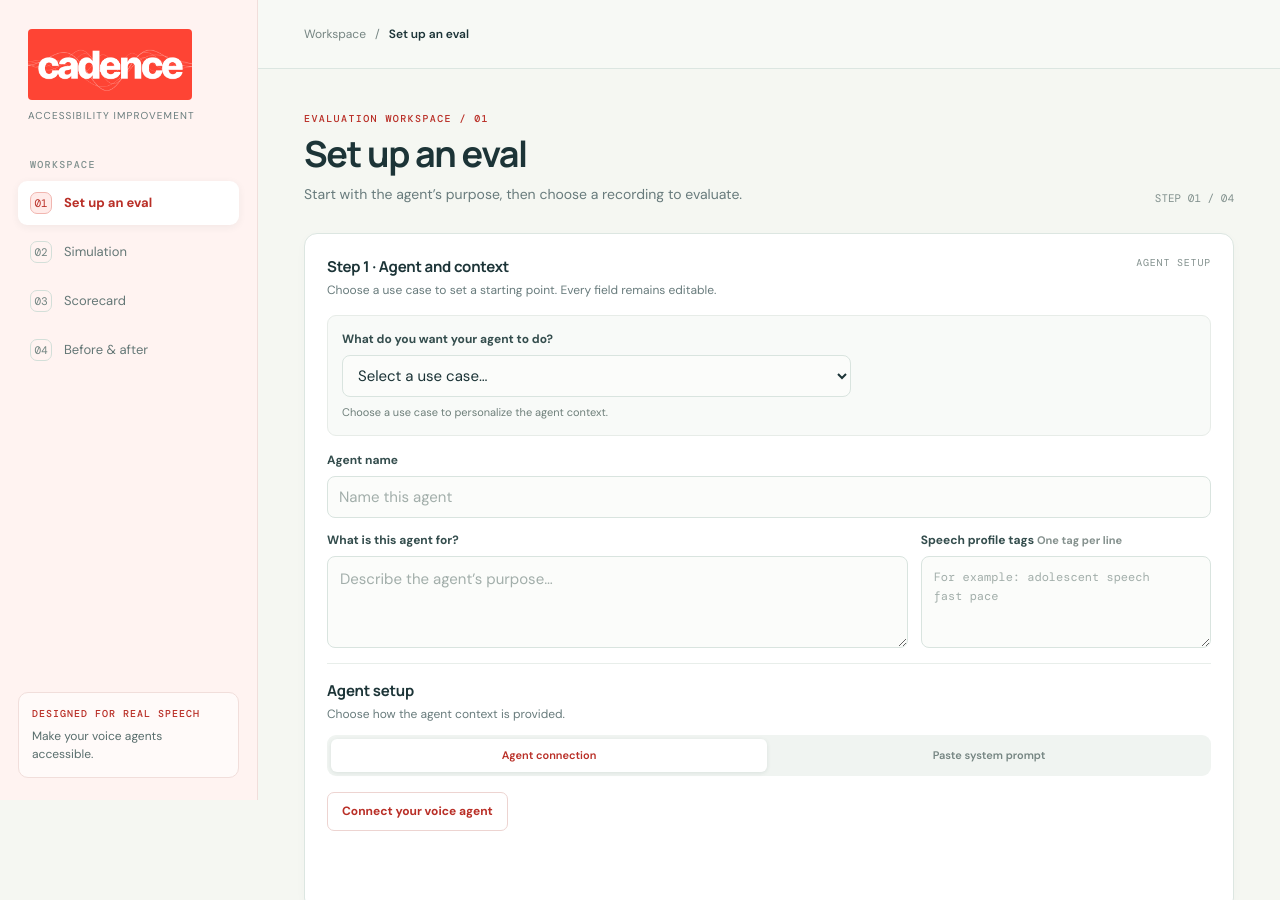
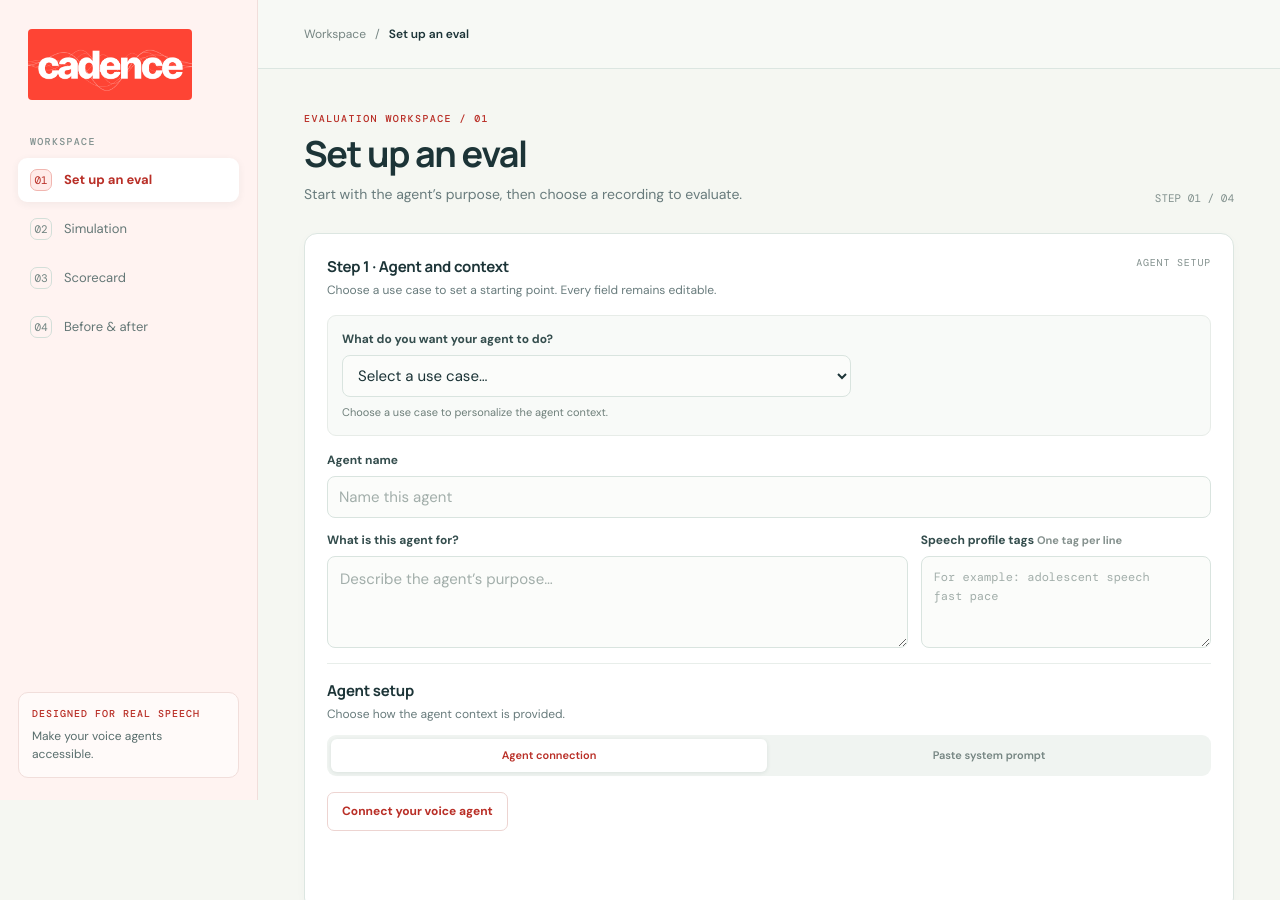
Before and after one commit to smritinat-cell/FOW_Cadence, a website: page artifacts/speech-prompt-lab/index.html in a window 1280 px wide. Shown: the top 900 px of the page. Drawn offline with nearby package versions, Linux system fonts and the light colour scheme; no server answers.

Commit message:
Remove sidebar accessibility subtitle

```diff
--- a/artifacts/speech-prompt-lab/index.html
+++ b/artifacts/speech-prompt-lab/index.html
@@ -5,7 +5,7 @@
   <meta name="viewport" content="width=device-width, initial-scale=1">
   <meta name="theme-color" content="#ff4338">
   <meta name="description" content="Review transcripts and improve speech agent prompts.">
-  <title>Cadence · Accessibility improvement</title>
+  <title>Cadence</title>
   <link rel="stylesheet" href="./styles.css">
   <link rel="stylesheet" href="./comparison.css">
 </head>
@@ -14,7 +14,6 @@
     <aside class="sidebar" aria-label="Workspace navigation">
       <div class="brand">
         <img class="brand-logo" src="./cadence-logo.png" alt="Cadence">
-        <div class="brand-sub">Accessibility improvement</div>
       </div>
       <div class="nav-label">Workspace</div>
       <nav class="nav-list" aria-label="Evaluation screens">
```
